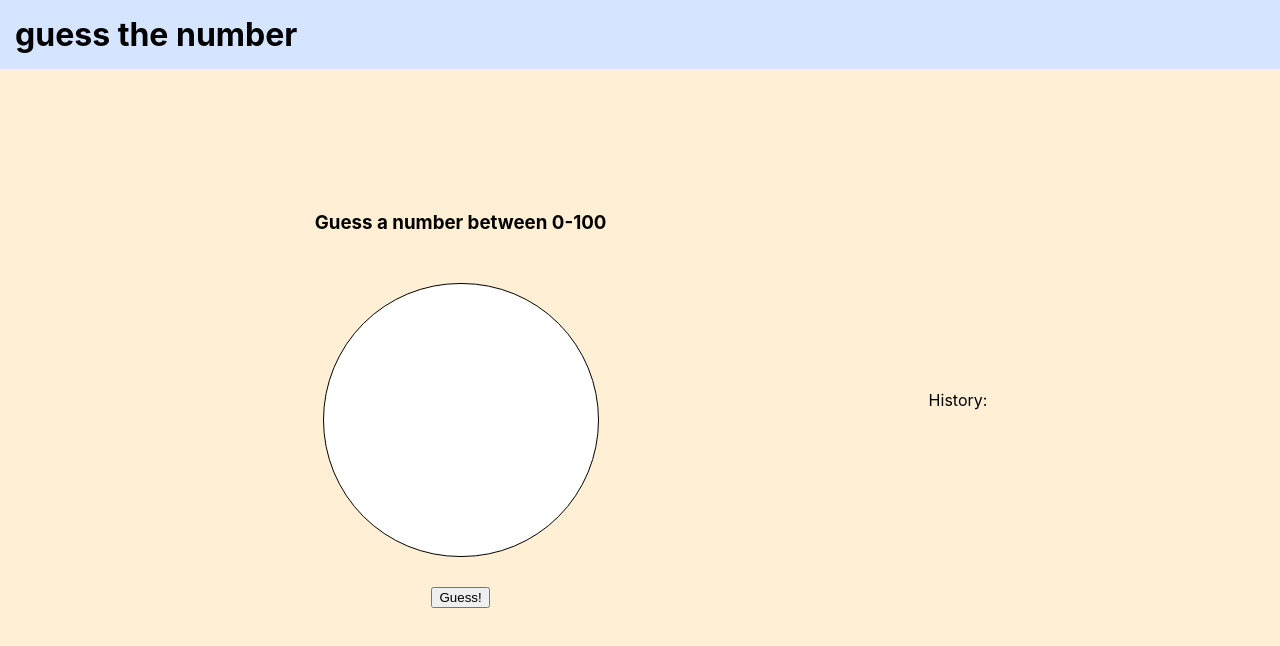
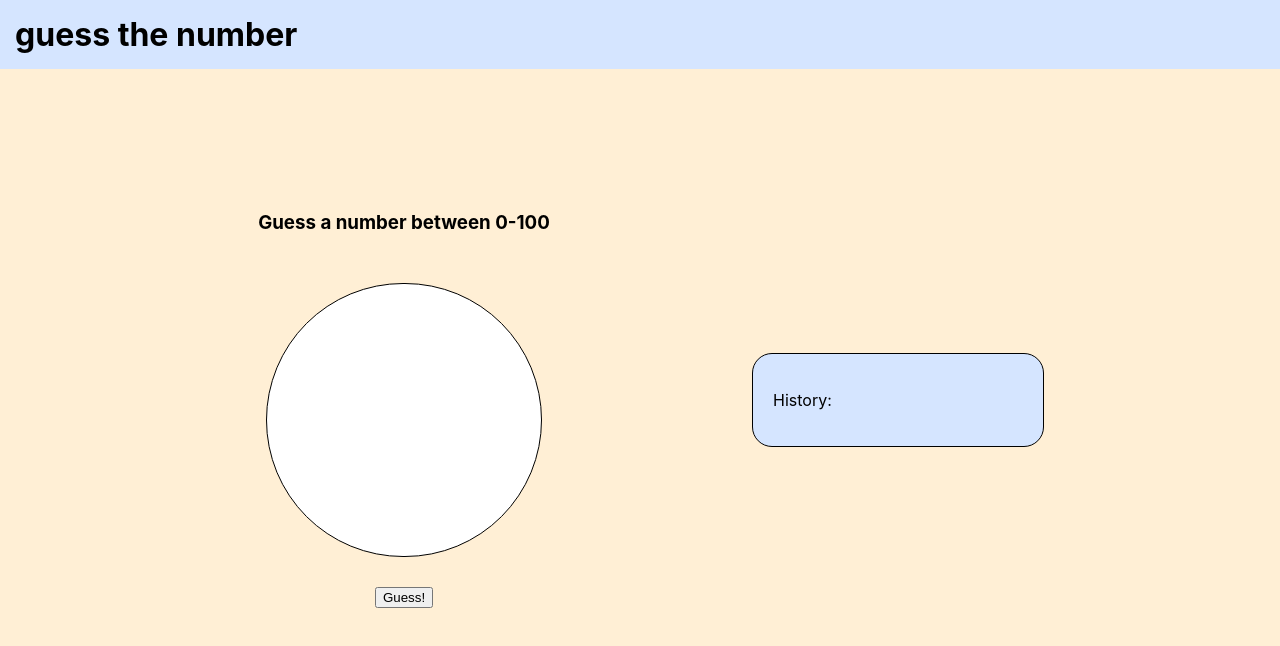
Before and after one commit to saanvitel/guessinggame, a React (Create React App) app: page / in a window 1280 px wide. Shown: the top 646 px of the page. Built offline with nearby package versions, Linux system fonts and the light colour scheme.

Commit message:
pretty please would consider done

```diff
--- a/src/App.js
+++ b/src/App.js
@@ -31,7 +31,9 @@ class App extends React.Component {
       feedback = "too low!";
     }
     this.setState({ status: feedback });
-    this.setState({ history: [...this.state.history, this.state.number] });
+    this.setState({
+      history: [...this.state.history, this.state.number],
+    });
     console.log("history", this.state.history);
   };
 
@@ -42,8 +44,9 @@ class App extends React.Component {
     ) {
       return (
         <>
+          <h1 class="header">guess the number</h1>
           <div className="App">
-            <h1 class="header">guess the number</h1>
+            <div className="Game">
               <h3>The correct number was: {this.state.rightNumber}</h3>
               <h3>{this.state.status}</h3>
               {/* <label> Guess a number between 0-100: </label> */}
@@ -56,12 +59,15 @@ class App extends React.Component {
               <button disabled onClick={this.handleGuess}>
                 Guess!
               </button>
+            </div>
+            <div className="History">
               <p>History:</p>
               {this.state.history.map((g, i) => (
                 <p>
                   Guess #{i + 1}: {g}
                 </p>
               ))}
+            </div>
           </div>
         </>
       );
--- a/src/index.css
+++ b/src/index.css
@@ -14,7 +14,7 @@ body {
   flex-direction: row;
   width: 100vw;
   height: 100vh;
-  gap: 300px;
+  gap: 180px;
 }
 
 .Game {
@@ -27,6 +27,11 @@ body {
 .History {
   display: flex;
   flex-direction: column;
+  border: 1px black solid;
+  padding: 20px;
+  width: 250px;
+  border-radius: 20px;
+  background: #d5e5ff;
 }
 
 h1.header {
```
Lines whose indentation alone changed are shown as unchanged.
